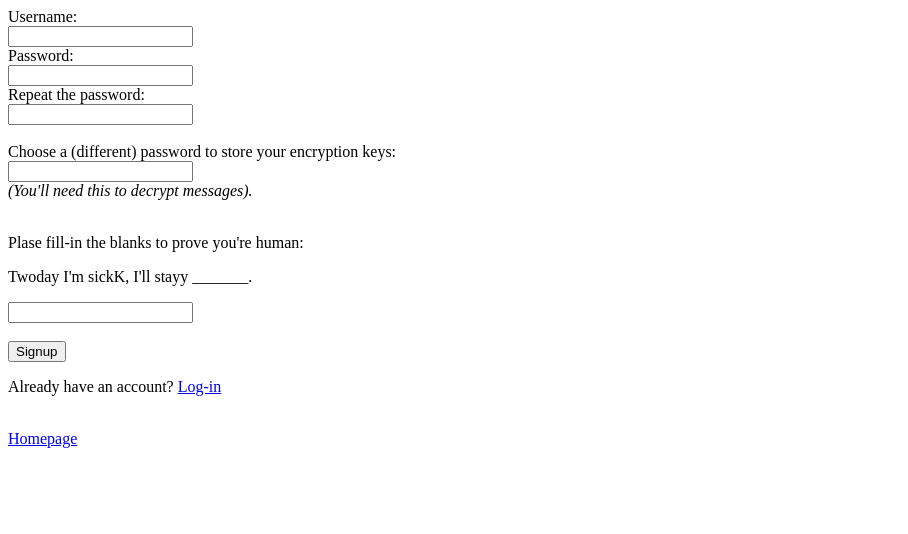
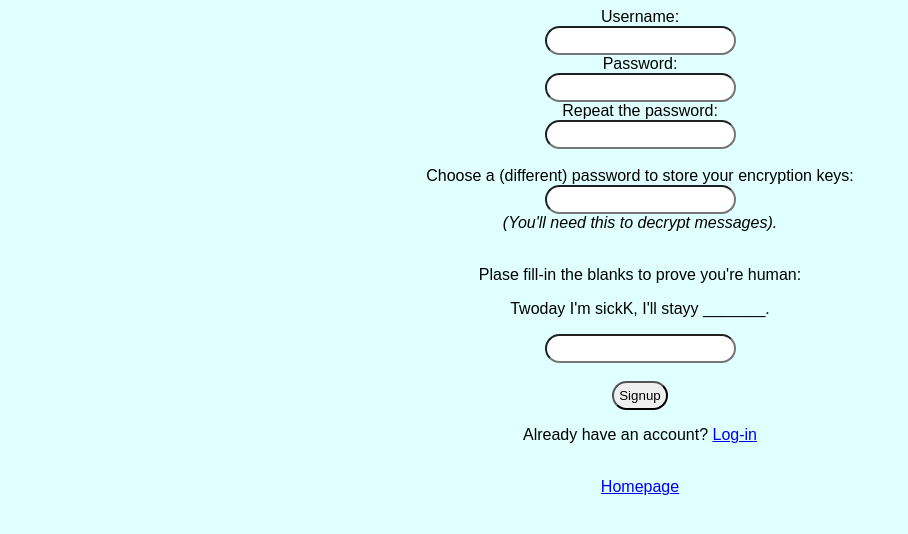
Before and after one commit to aiman-al-masoud/Chatnip, a Flask app: page /signup_page in a window 1280 px wide. Shown: the top 534 px of the page, without its empty margins (0-908 px from the left). Run offline with Flask 2, Linux system fonts and the light colour scheme.

Commit message:
a lot of changes in the UI

```diff
--- a/static/scripts/user_home.js
+++ b/static/scripts/user_home.js
@@ -80,7 +80,7 @@ function createElementFromHTML(htmlString) {
 function ChatName(name) {
     let html = `
     <div class="chat_name">
-    <input type="button" onclick="switchToChat('${name}')" value="${name}"></input>
+    <input class="awesome_button" type="button" onclick="switchToChat('${name}')" value="${name}"></input>
     </div>
     `
     return createElementFromHTML(html)
@@ -94,7 +94,7 @@ function ChatName(name) {
 function ChatMsg(message) {
 
     if (message.isSentByMe ?? false) {
-        return createElementFromHTML(`<div class="chat_msg"><h2 style="margin-right: 200px; margin-left: 50px; margin-top: 10px;">${message.message_text}</h2></div>`)
+        return createElementFromHTML(`<div class="chat_msg   sent_by_me"><h2 style="margin-right: 200px; margin-left: 50px; margin-top: 10px;">${message.message_text}</h2></div>`)
     }
 
     //useful constants
@@ -103,7 +103,7 @@ function ChatMsg(message) {
     const v_txt = "This message is verified"; const f_txt = "Caution! This message is forged!"; const u_txt = "This message wasn't signed. Could be forged.";
 
     let html = `
-    <div class="chat_msg">
+    <div class="chat_msg    sent_by_others">
 
       <h2 style="margin-right: 200px; margin-left: 60px; margin-top: 10px;">${message.message_text}</h2>
 
--- a/static/stylesheets/style.css
+++ b/static/stylesheets/style.css
@@ -1,10 +1,14 @@
+body{
+    background: lightcyan;
+    font-family: sans-serif;
+}
+
 .scroll_bar{
      height : 200px;
      overflow-y: scroll;
 }
 
 .chat_name{
-    border: solid black 1px;
     margin: 3px;
     padding: 3px;
     text-align: center;
@@ -17,20 +21,36 @@
     font-size: small;
     display: flex;
     flex-direction: row;
+    border-radius: 25px;
 }
+
+.sent_by_me{
+    background: lightskyblue;
+}
+
+.sent_by_others{
+    background: lightseagreen;
+}
+
+
+
+
 
 section{
     float: right;
 }
 
 nav{
-    padding: 10px;
+    padding: 20px;
     margin: 10px;
     float: left;
     background: lightblue;
     list-style-type: none;
     width: 100px;
     height: 200px;
+    position: relative;
+    border: solid 1px black;
+    border-radius: 25px;
 }
 
 
@@ -52,4 +72,22 @@ footer{
     position:sticky;
     display: flex;
     flex-direction: row;
+    float: right;
 }
+
+
+.text_input_box{
+    border-radius: 25px;
+    padding: 5px;
+}
+
+.awesome_button{
+    border-radius: 25px;
+    padding: 5px;
+}
+
+
+
+.center{
+    text-align: center;
+}
--- a/templates/about.html
+++ b/templates/about.html
@@ -5,6 +5,7 @@
     <meta charset="UTF-8">
     <meta http-equiv="X-UA-Compatible" content="IE=edge">
     <meta name="viewport" content="width=device-width, initial-scale=1.0">
+    <link rel="stylesheet" href="{{url_for('static', filename='/stylesheets/style.css')}}">
     <title>About</title>
 </head>
 
--- a/templates/signup_page.html
+++ b/templates/signup_page.html
@@ -4,37 +4,40 @@
     <meta charset="UTF-8">
     <meta http-equiv="X-UA-Compatible" content="IE=edge">
     <meta name="viewport" content="width=device-width, initial-scale=1.0">
+    <link rel="stylesheet" href="{{url_for('static', filename='/stylesheets/style.css')}}">
     <title>Signup</title>
 </head>
-<body>
+
+<body class="center">
+
 
 
     Username:
     <br>
-    <input type="text" name="username" id="input_username">
+    <input type="text" name="username" id="input_username" class="text_input_box">
     <br>
     Password:
     <br>
-    <input type="password" name="input_password" id="input_password">
+    <input type="password" name="input_password" id="input_password" class="text_input_box">
     <br>
     Repeat the password:
     <br>
-    <input type="password" name="input_password_repeat" id="input_password_repeat">
+    <input type="password" name="input_password_repeat" id="input_password_repeat" class="text_input_box">
     <br>
     <br>
     Choose a (different) password to store your encryption keys:
     <br>
-    <input type="password" name="input_keypass" id="input_keypass">
+    <input type="password" name="input_keypass" id="input_keypass" class="text_input_box">
     <br>
     <em>(You'll need this to decrypt messages).</em>
     <br>
     <br>
     <p>Plase fill-in the blanks to prove you're human:</p>
     <p id="question_fill_in_the_blanks">{{sentence}}</p>
-    <input type="text" name="fill_in_the_blanks" id="fill_in_the_blanks">
+    <input type="text" name="fill_in_the_blanks" id="fill_in_the_blanks" class="text_input_box">
     <br>
     <br>
-    <input id="button_signup" type="button" value="Signup">
+    <input id="button_signup" type="button" value="Signup" class="awesome_button">
     <br>
     <p>Already have an account? <a href="/login_page">Log-in</a> </p>
     <br>
--- a/templates/user_home.html
+++ b/templates/user_home.html
@@ -7,13 +7,15 @@
     <link rel="stylesheet" href="{{url_for('static', filename='/stylesheets/style.css')}}">
     <title>My Home</title>
 </head>
+
 <body>
 
 
 
     <nav id="navbar">
         <h3>Your Chats:</h3>
-        <li id="navbar_list"></li>
+        <div style="overflow-y: auto; height: 100px;"  id="navbar_list"></div>
+        <div style="position: absolute; bottom: 10;"><label for="input_destname">Open chat:</label> <input type="text" name="" id="input_destname" class="text_input_box" size=10></div>
     </nav>
 
 
@@ -21,7 +23,7 @@
 
     <div id="div_inbox" class="scroll_bar"></div>
 
-    <div class="chat_input_bar"> <p for="input_destname">To:</p> <input type="text" name="" id="input_destname"><p for="input_message_text">Msg:</p><input type="text" name="" id="input_message_text"><input type="button" value="Send" id="button_send_message"> </div>
+    <div class="chat_input_bar"> <input class="text_input_box" type="text" name="" id="input_message_text" placeholder="Type in a message...">  <input class="awesome_button" type="button" value="Send" id="button_send_message"> </div>
 
 
     <footer><p>Aiman Al Masoud © 2022 - This website's source is free software, licensed under GNU GPL v3. <a href="/about">More Info.</a> </p></footer>
```
Also changed, not shown: dynamic/tables/users.csv (+3 -2 lines), templates/index.html (+6 -3 lines), templates/login_page.html (+4 -4 lines).
